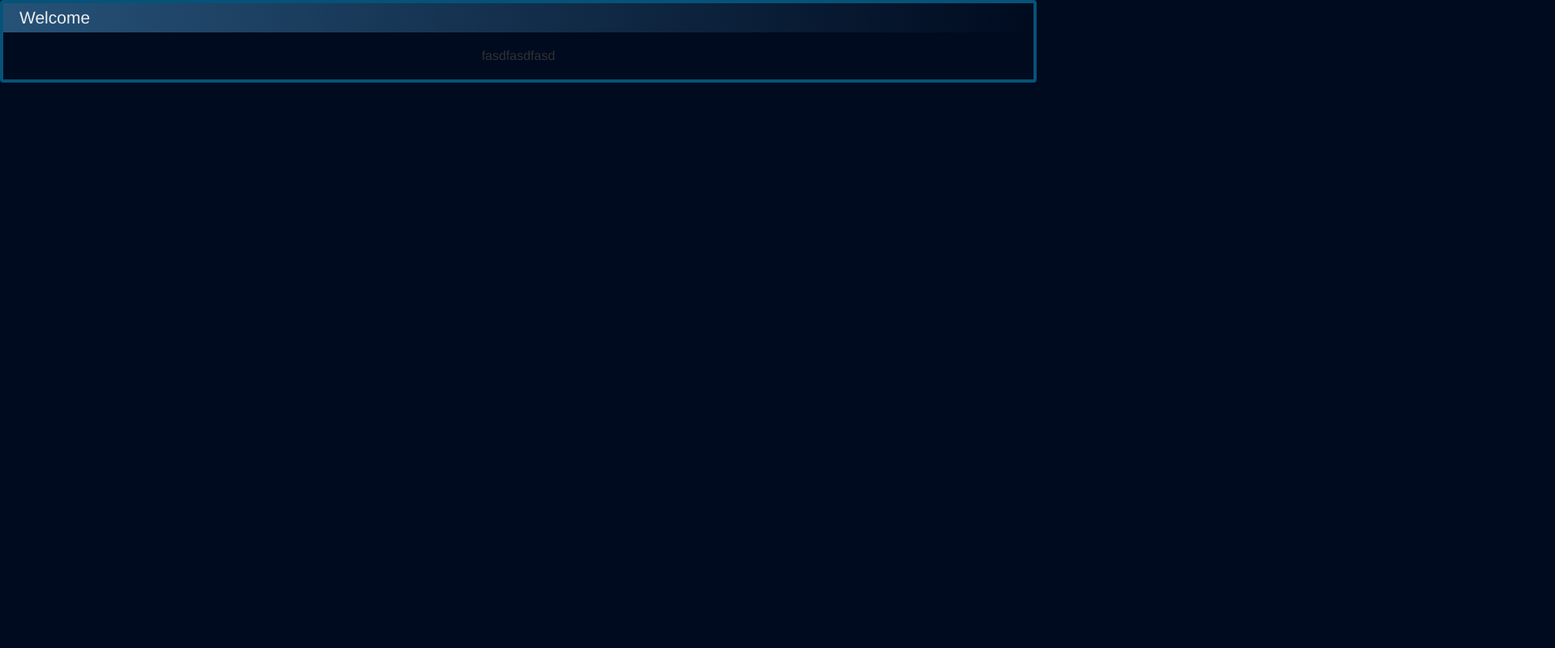
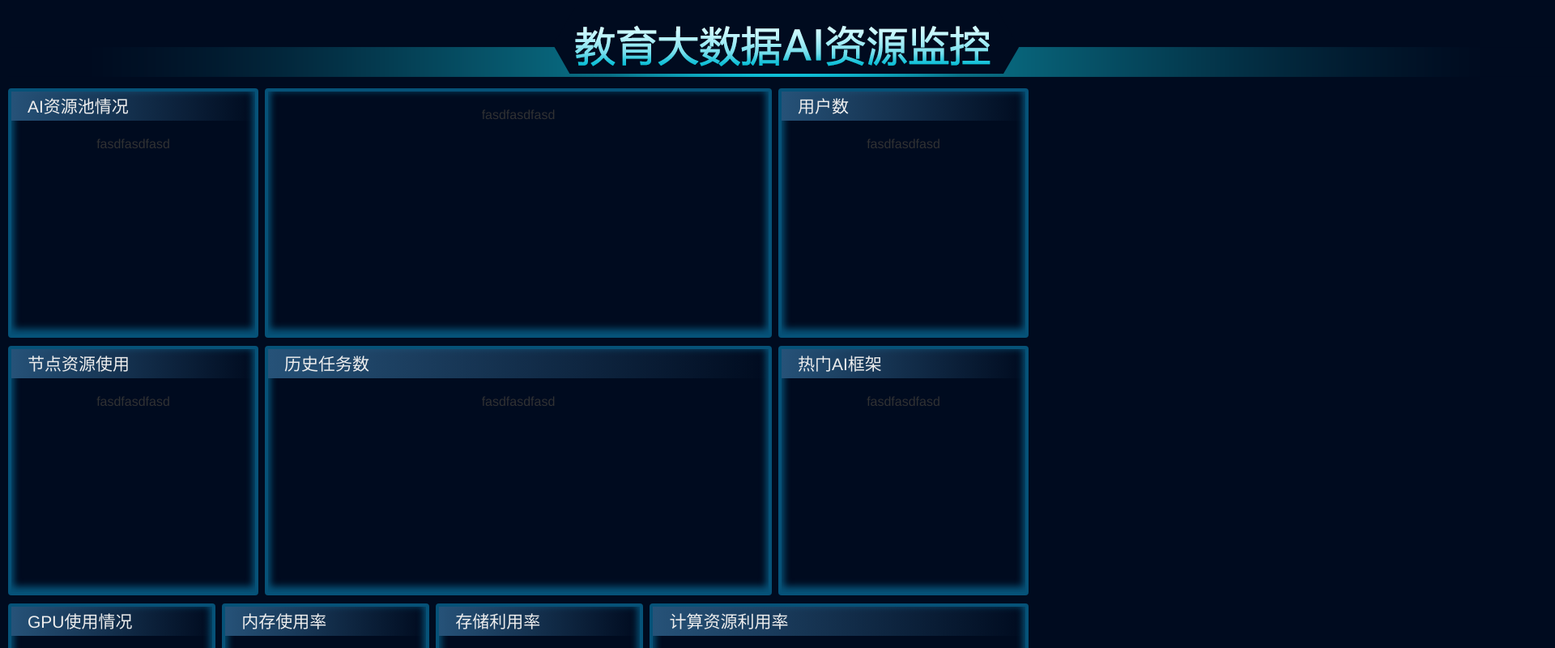
Before and after one commit to winkay/vue-dashboard, a Vue app: page /#/ in a window 1280 px wide. Shown: the top 800 px of the page at 81% size, 1920 px wide, since content can reach past the window. Built offline with nearby package versions, Linux system fonts and the light colour scheme.

Commit message:
finish framework

```diff
--- a/src/components/CommonCard.vue
+++ b/src/components/CommonCard.vue
@@ -19,13 +19,16 @@ export default {
 <!-- Add "scoped" attribute to limit CSS to this component only -->
 <style lang="scss">
 .custom-header {
+  min-height: 300px;
   border: 4px solid #065278;
+  -moz-box-shadow: 0 -4px 9px 3px #065278 inset; /* 老的 Firefox */
+  box-shadow: 0 -4px 9px 3px #065278 inset;
   background-color: rgba(255, 255, 255, 0);
 
   .el-card__header {
     height: 36px;
     text-align: left;
-    padding: 6px 20px;
+    padding: 2px 20px;
     background-image: linear-gradient(to right, rgba(38, 82, 120, 1), rgba(3, 11, 31, 0));
     border-bottom: 0px solid #EBEEF5;
 
--- a/src/views/Home.vue
+++ b/src/views/Home.vue
@@ -1,24 +1,74 @@
 <template>
   <div class="home">
-    <common-card title="Welcome">
-      <template v-slot:content>
-        fasdfasdfasd
-      </template>
-    </common-card>
+    <div class="home-title">
+      <img src="../../static/images/toptitle.png" style="margin: 0 auto;"/>
+    </div>
+    <el-row :gutter='8' class="row-margin">
+      <el-col :span='6'>
+        <resources/>
+      </el-col>
+      <el-col :span='12'>
+        <total-tasks/>
+      </el-col>
+      <el-col :span='6'>
+        <users/>
+      </el-col>
+    </el-row>
+    <el-row :gutter='8' class="row-margin">
+      <el-col :span='6'>
+        <node-resources/>
+      </el-col>
+      <el-col :span='12'>
+        <history-tasks/>
+      </el-col>
+      <el-col :span='6'>
+        <framework/>
+      </el-col>
+    </el-row>
+    <el-row :gutter='8' class="row-margin">
+      <el-col :span='5'>
+        <GPU/>
+      </el-col>
+      <el-col :span='5'>
+        <memory/>
+      </el-col>
+      <el-col :span='5'>
+        <storage/>
+      </el-col>
+      <el-col :span='9'>
+        <computer-resources/>
+      </el-col>
+    </el-row>
   </div>
 </template>
 
 <script>
 // @ is an alias to /src
-import CommonCard from '@/components/CommonCard.vue'
+import Resources from './components/Resources.vue'
+import TotalTasks from './components/TotalTasks.vue'
+import Users from './components/Users.vue'
+import NodeResources from './components/NodeResources.vue'
+import HistoryTasks from './components/HistoryTasks.vue'
+import Framework from './components/Framework.vue'
+import GPU from './components/GPU.vue'
+import Memory from './components/Memory.vue'
+import Storage from './components/Storage.vue'
+import ComputerResources from './components/ComputerResources.vue'
 
 export default {
   name: 'Home',
   components: {
-    CommonCard
+    Resources, TotalTasks, Users, NodeResources, HistoryTasks, Framework, GPU, Memory, Storage, ComputerResources
   }
 }
 </script>
 
 <style scoped lang='scss'>
+.home {
+  margin: 10px;
+
+  .row-margin {
+    margin: 10px 20px;
+  }
+}
 </style>
--- /dev/null
+++ b/src/views/components/ComputerResources.vue
@@ -0,0 +1,22 @@
+<template>
+  <common-card title="计算资源利用率">
+    <template v-slot:content>
+      fasdfasdfasd
+    </template>
+  </common-card>
+</template>
+
+<script>
+// @ is an alias to /src
+import CommonCard from '@/components/CommonCard.vue'
+
+export default {
+  name: 'ComputerResources',
+  components: {
+    CommonCard
+  }
+}
+</script>
+
+<style scoped lang='scss'>
+</style>
--- /dev/null
+++ b/src/views/components/Framework.vue
@@ -0,0 +1,22 @@
+<template>
+  <common-card title="热门AI框架">
+    <template v-slot:content>
+      fasdfasdfasd
+    </template>
+  </common-card>
+</template>
+
+<script>
+// @ is an alias to /src
+import CommonCard from '@/components/CommonCard.vue'
+
+export default {
+  name: 'Framework',
+  components: {
+    CommonCard
+  }
+}
+</script>
+
+<style scoped lang='scss'>
+</style>
--- /dev/null
+++ b/src/views/components/GPU.vue
@@ -0,0 +1,22 @@
+<template>
+  <common-card title="GPU使用情况">
+    <template v-slot:content>
+      fasdfasdfasd
+    </template>
+  </common-card>
+</template>
+
+<script>
+// @ is an alias to /src
+import CommonCard from '@/components/CommonCard.vue'
+
+export default {
+  name: 'GPU',
+  components: {
+    CommonCard
+  }
+}
+</script>
+
+<style scoped lang='scss'>
+</style>
--- /dev/null
+++ b/src/views/components/HistoryTasks.vue
@@ -0,0 +1,22 @@
+<template>
+  <common-card title="历史任务数">
+    <template v-slot:content>
+      fasdfasdfasd
+    </template>
+  </common-card>
+</template>
+
+<script>
+// @ is an alias to /src
+import CommonCard from '@/components/CommonCard.vue'
+
+export default {
+  name: 'HistoryTasks',
+  components: {
+    CommonCard
+  }
+}
+</script>
+
+<style scoped lang='scss'>
+</style>
--- /dev/null
+++ b/src/views/components/Memory.vue
@@ -0,0 +1,22 @@
+<template>
+  <common-card title="内存使用率">
+    <template v-slot:content>
+      fasdfasdfasd
+    </template>
+  </common-card>
+</template>
+
+<script>
+// @ is an alias to /src
+import CommonCard from '@/components/CommonCard.vue'
+
+export default {
+  name: 'Memory',
+  components: {
+    CommonCard
+  }
+}
+</script>
+
+<style scoped lang='scss'>
+</style>
--- /dev/null
+++ b/src/views/components/NodeResources.vue
@@ -0,0 +1,22 @@
+<template>
+  <common-card title="节点资源使用">
+    <template v-slot:content>
+      fasdfasdfasd
+    </template>
+  </common-card>
+</template>
+
+<script>
+// @ is an alias to /src
+import CommonCard from '@/components/CommonCard.vue'
+
+export default {
+  name: 'NodeResources',
+  components: {
+    CommonCard
+  }
+}
+</script>
+
+<style scoped lang='scss'>
+</style>
--- /dev/null
+++ b/src/views/components/Resources.vue
@@ -0,0 +1,22 @@
+<template>
+  <common-card title="AI资源池情况">
+    <template v-slot:content>
+      fasdfasdfasd
+    </template>
+  </common-card>
+</template>
+
+<script>
+// @ is an alias to /src
+import CommonCard from '@/components/CommonCard.vue'
+
+export default {
+  name: 'Resources',
+  components: {
+    CommonCard
+  }
+}
+</script>
+
+<style scoped lang='scss'>
+</style>
--- /dev/null
+++ b/src/views/components/Storage.vue
@@ -0,0 +1,22 @@
+<template>
+  <common-card title="存储利用率">
+    <template v-slot:content>
+      fasdfasdfasd
+    </template>
+  </common-card>
+</template>
+
+<script>
+// @ is an alias to /src
+import CommonCard from '@/components/CommonCard.vue'
+
+export default {
+  name: 'Storage',
+  components: {
+    CommonCard
+  }
+}
+</script>
+
+<style scoped lang='scss'>
+</style>
--- /dev/null
+++ b/src/views/components/TotalTasks.vue
@@ -0,0 +1,22 @@
+<template>
+  <common-card>
+    <template v-slot:content>
+      fasdfasdfasd
+    </template>
+  </common-card>
+</template>
+
+<script>
+// @ is an alias to /src
+import CommonCard from '@/components/CommonCard.vue'
+
+export default {
+  name: 'TotalTasks',
+  components: {
+    CommonCard
+  }
+}
+</script>
+
+<style scoped lang='scss'>
+</style>
--- /dev/null
+++ b/src/views/components/Users.vue
@@ -0,0 +1,22 @@
+<template>
+  <common-card title="用户数">
+    <template v-slot:content>
+      fasdfasdfasd
+    </template>
+  </common-card>
+</template>
+
+<script>
+// @ is an alias to /src
+import CommonCard from '@/components/CommonCard.vue'
+
+export default {
+  name: 'Users',
+  components: {
+    CommonCard
+  }
+}
+</script>
+
+<style scoped lang='scss'>
+</style>
```
